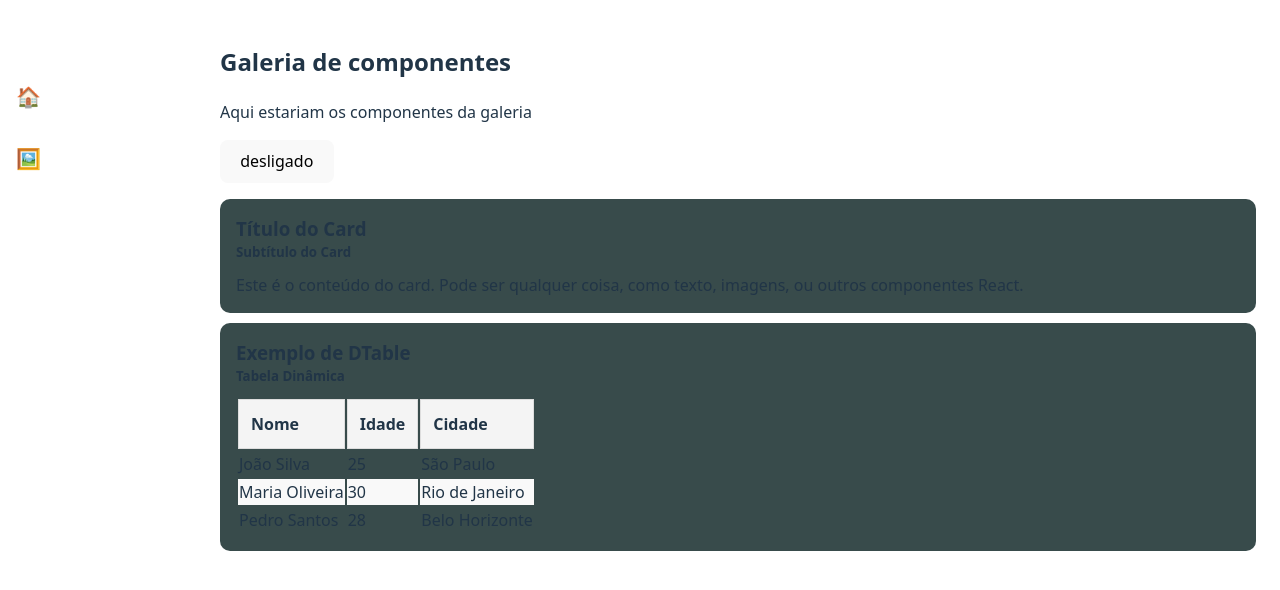
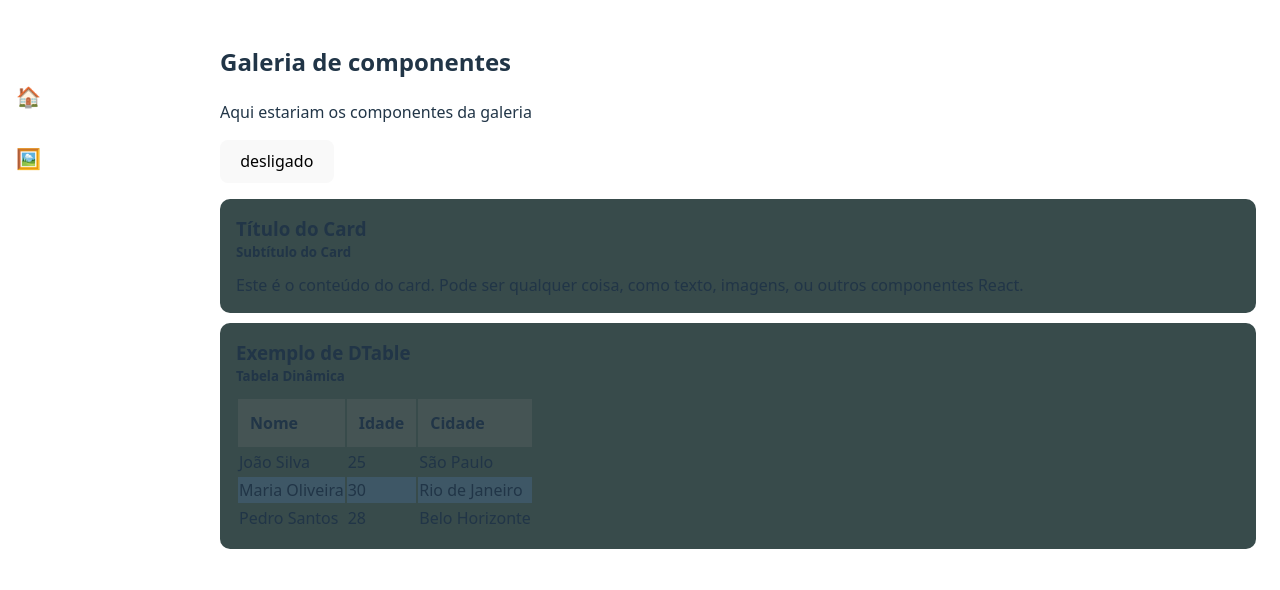
Before and after one commit to igueslacerda/staticts, a React (Vite) app: page /gallery in a window 1280 px wide. Shown: the top 590 px of the page. Built offline with nearby package versions, Linux system fonts and the light colour scheme.

Commit message:
Estilos de cores em componente DTable

```diff
--- a/src/components/dtable/dtable.css
+++ b/src/components/dtable/dtable.css
@@ -6,15 +6,14 @@
 }
 
 .dtable-header {
-    background-color: #f4f4f4;
-    border: 1px solid #ddd;
+    background-color: rgba(138, 136, 136, 0.15);
     padding: 12px;
     text-align: left;
     font-weight: bold;
 }
 
 .dtable-row:nth-child(even) {
-    background-color: #f9f9f9;
+    background-color: rgba(96, 153, 245, 0.158);
 }
 
 .dtable-cell {
```
